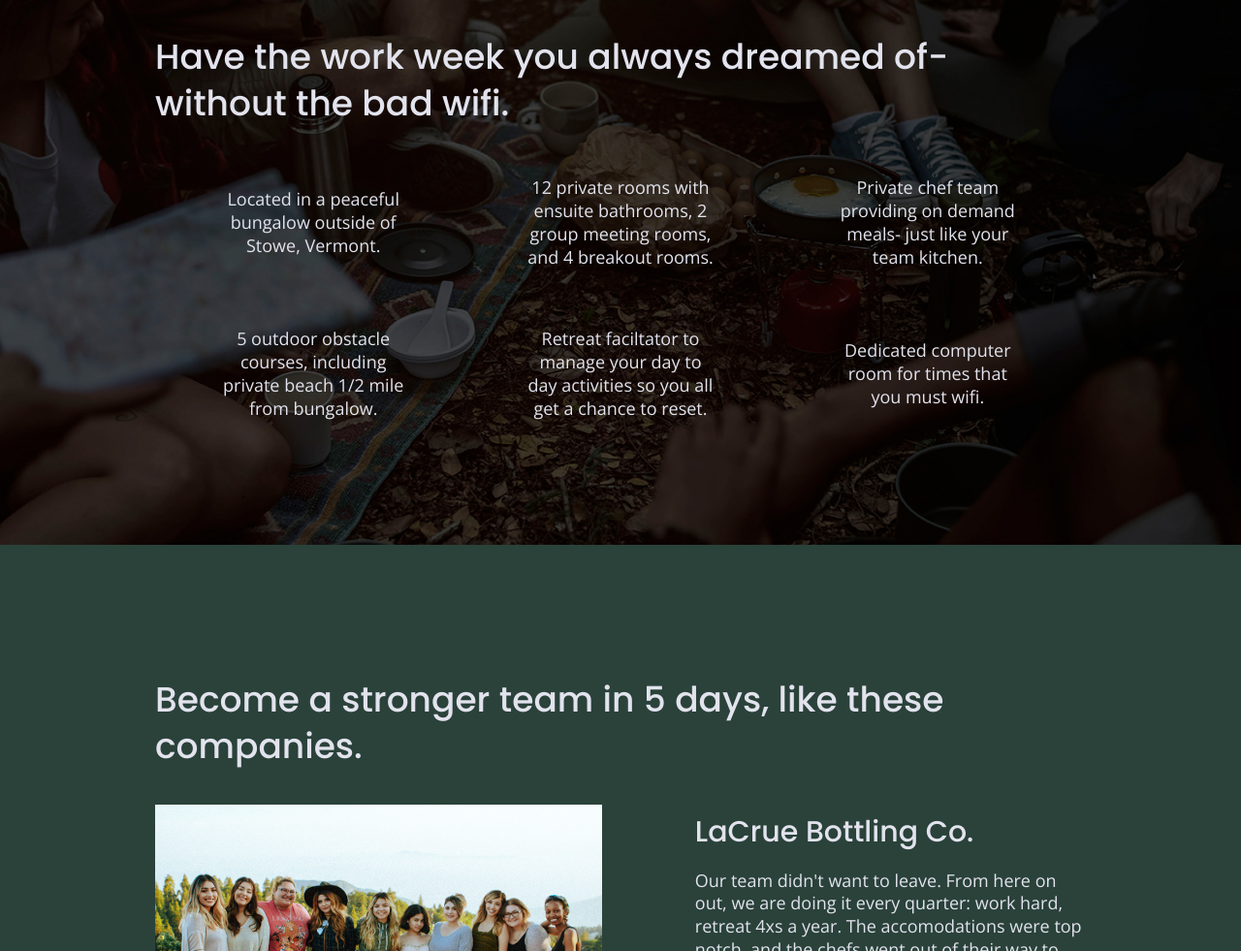
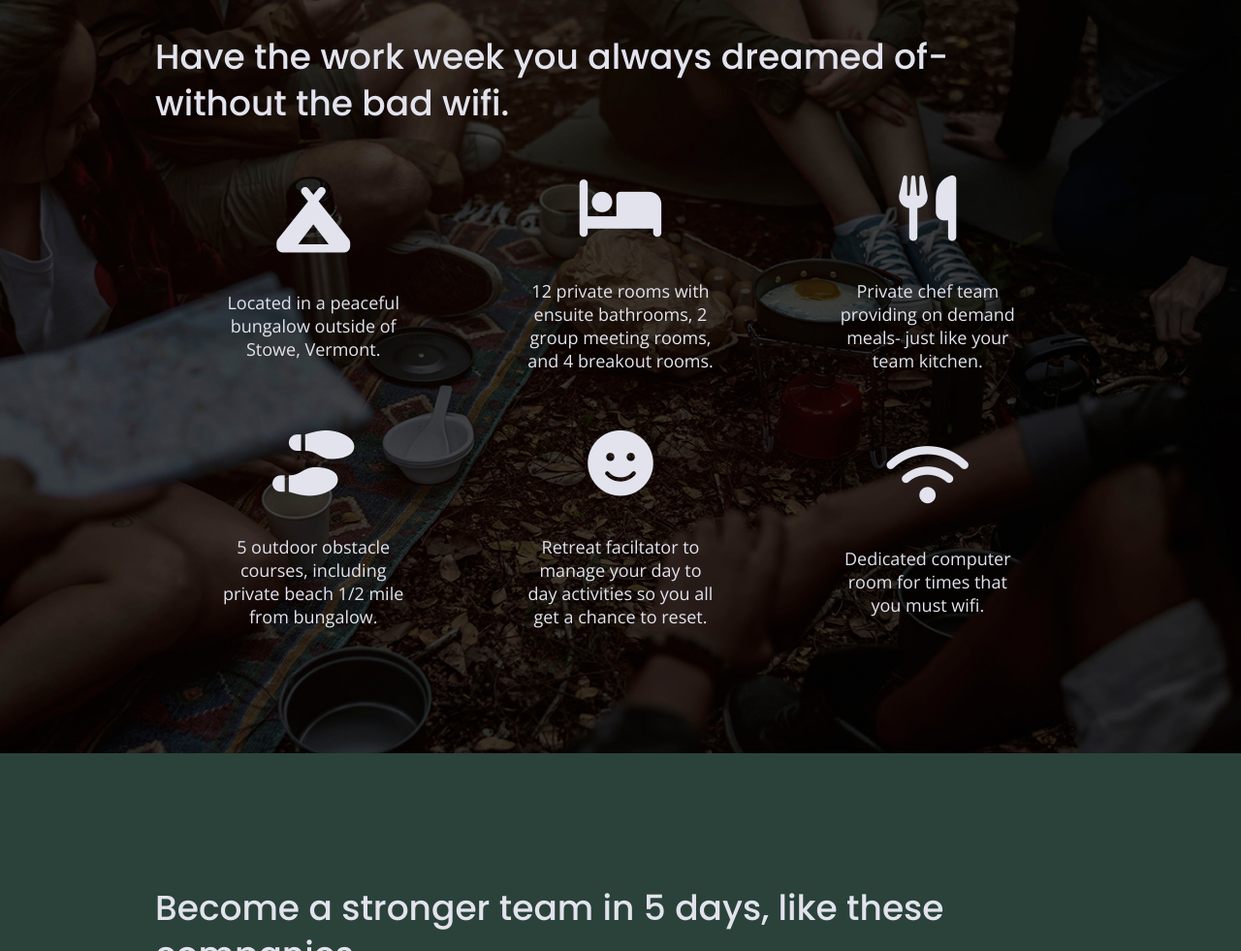
Before and after one commit to AEFitzGerald/retreat-flexbox, a website built with Parcel: page index.html in a window 1280 px wide. Shown: the part 848-1829 px from the top of the page at 97% size. Built offline with nearby package versions, Linux system fonts and the light colour scheme.

Commit message:
icons
added fontawesome icons

```diff
--- a/css/main.css
+++ b/css/main.css
@@ -326,6 +326,11 @@
 .features article {
 	width: 63%;
 	margin: 30px 0;
+}
+
+.features i {
+	font-size: 3.75em;
+        margin-bottom: 40px;
 }
 
 .features .features-items {
--- a/index.html
+++ b/index.html
@@ -20,6 +20,9 @@
   <link rel="stylesheet" href="css/main.css">
   <!-- Goodle Fonts -->
   <link href="https://fonts.googleapis.com/css?family=Open+Sans:400,700|Poppins:500,700" rel="stylesheet">
+  <!-- Font Awesome -->
+  <script src="https://kit.fontawesome.com/0690bb9a70.js" crossorigin="anonymous"></script>
+
   <meta name="theme-color" content="#fafafa">
 </head>
 
@@ -73,36 +76,42 @@
      <div class="features-items">
 	   <article>
 	   <p class="fontawesome-icon">
+		   	<i class="fas fa-campground"></i>
 		  </p>
 	   <p class="features-item-description">Located in a peaceful bungalow outside of Stowe, Vermont.
 		   </p>
        </article>
        <article>
 	    <p class="fontawesome-icon">
+			<i class="fas fa-bed"></i>
 		 </p>
 	    <p class="features-item-description">12 private rooms with ensuite bathrooms, 2 group meeting rooms, and 4 breakout rooms.
 		   </p>
       </article>
 	  <article>
 	   <p class="fontawesome-icon">
+		   <i class="fas fa-utensils"></i>
 		  </p>
 	   <p class="features-item-description">Private chef team providing on demand meals- just like your team kitchen.
 		  </p>
       </article>
 	  <article>
 	   <p class="fontawesome-icon">
+		   <i class="fas fa-shoe-prints"></i>
 		   </p>
 	   <p class="features-item-description">5 outdoor obstacle courses, including private beach 1/2 mile from bungalow.
 		  </p>
       </article>
 	  <article>
 	   <p class="fontawesome-icon">
+		   <i class="fas fa-smile"></i>
 		   </p>
 	   <p class="features-item-description">Retreat faciltator to manage your day to day activities so you all get a chance to reset.
 		  </p>
       </article>
 	  <article>
 	   <p class="fontawesome-icon">
+		   <i class="fas fa-wifi"></i>
 		   </p>
 	   <p class="features-item-description">Dedicated computer room for times that you must wifi.
 		  </p>
```
Also changed, not shown: about/index.html (+3 -1 lines), faq/index.html (+2 -1 lines).
